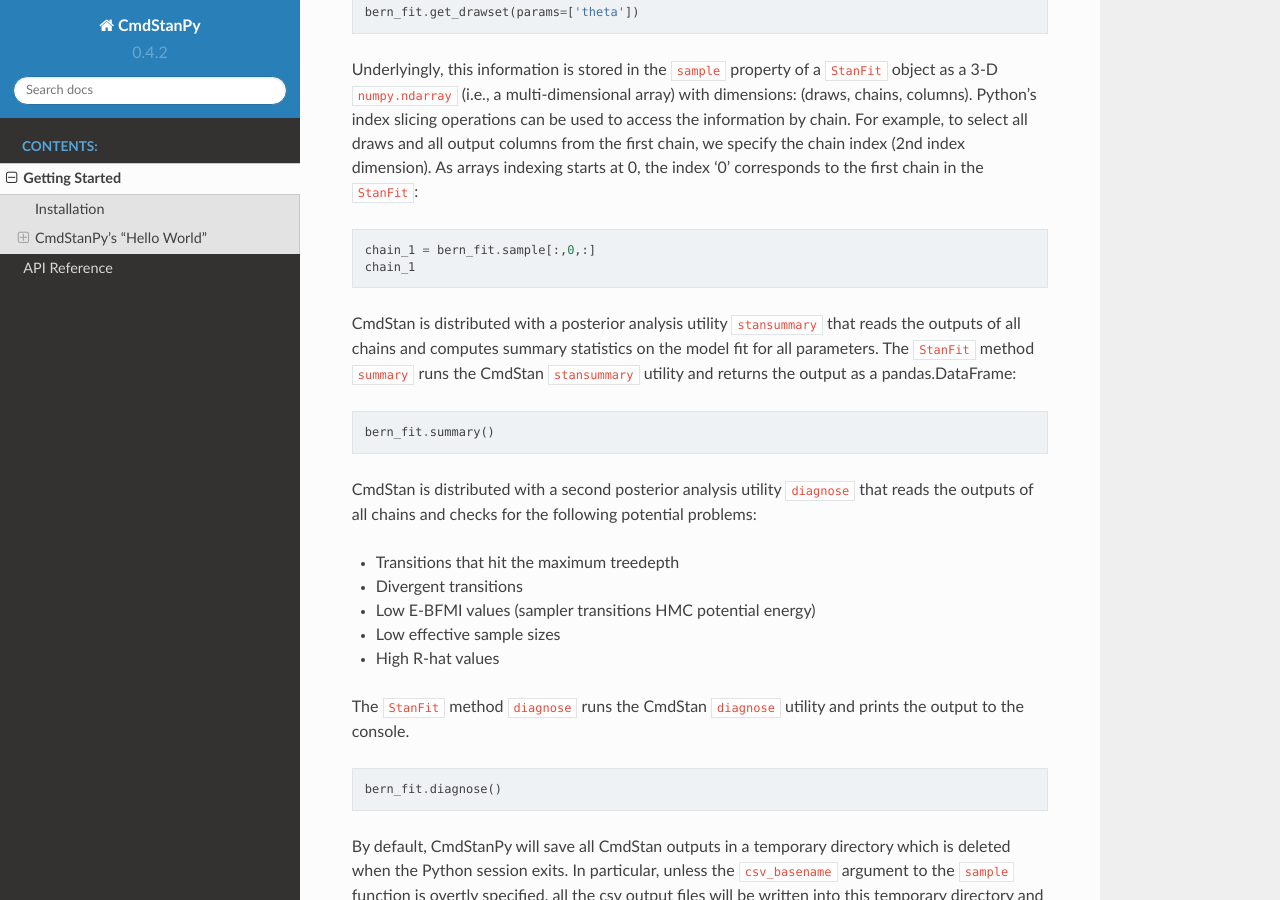
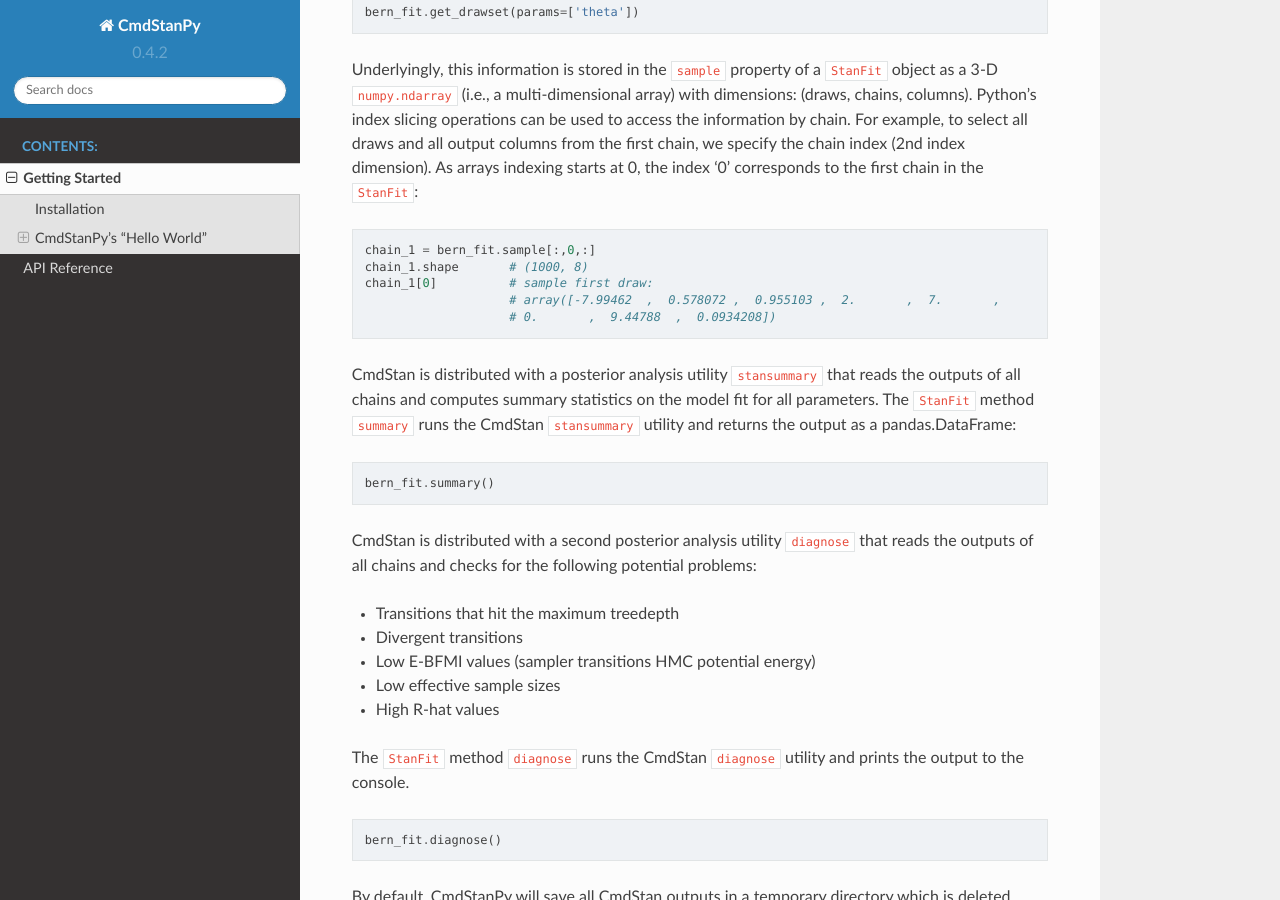
Before and after one commit to stan-dev/cmdstanpy, a Sphinx documentation site: the page built from docs/getting_started.rst, in a window 1280 px wide and 900 px high, scrolled down 2541 px. Built offline with Sphinx 7.4.7 and the Read the Docs theme 2.0.0, drawn with Linux system fonts in a browser that asks for light colours; formulas are drawn with MathJax 3.

Commit message:
Update getting_started.rst
adding first draw example

```diff
--- a/docs/getting_started.rst
+++ b/docs/getting_started.rst
@@ -152,7 +152,10 @@
 .. code-block:: python
 
     chain_1 = bern_fit.sample[:,0,:]
-    chain_1
+    chain_1.shape       # (1000, 8)
+    chain_1[0]          # sample first draw:
+                        # array([-7.99462  ,  0.578072 ,  0.955103 ,  2.       ,  7.       ,
+                        # 0.       ,  9.44788  ,  0.0934208])
 
 
 CmdStan is distributed with a posterior analysis utility ``stansummary``
```
